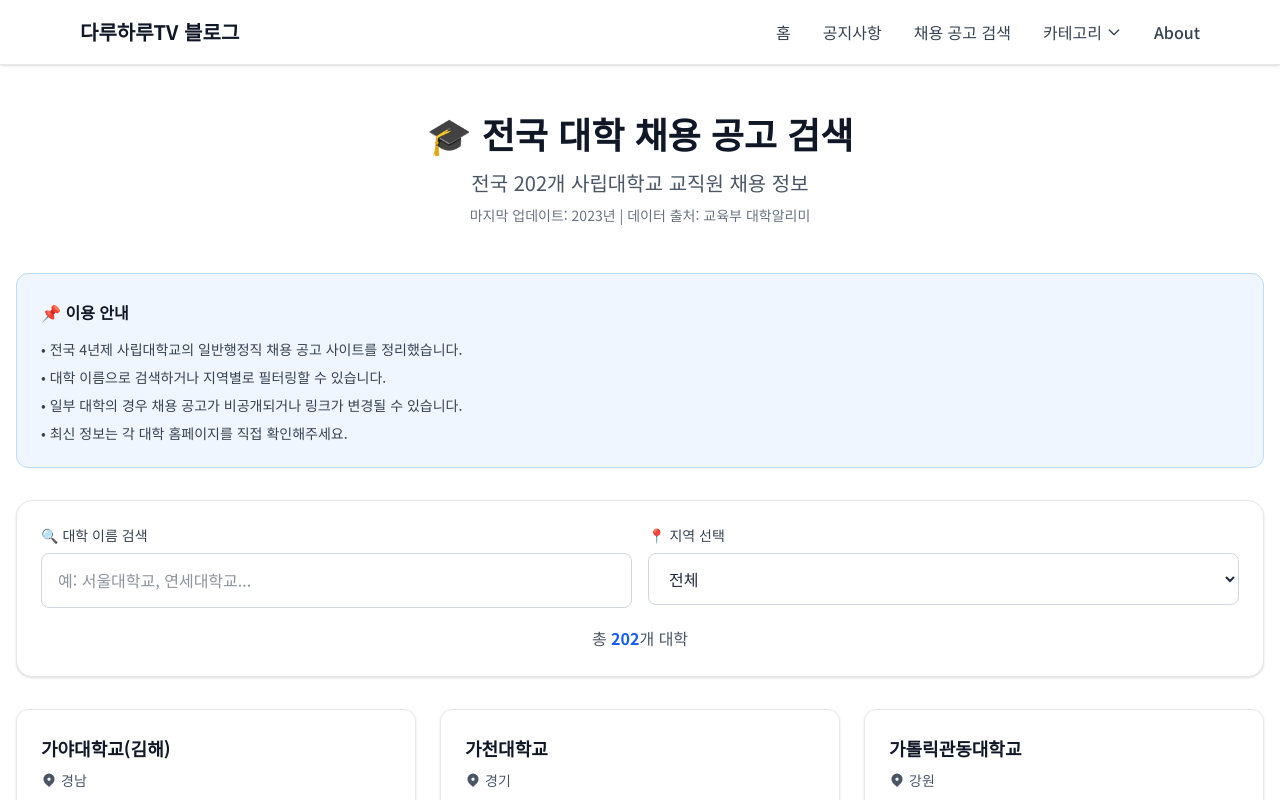
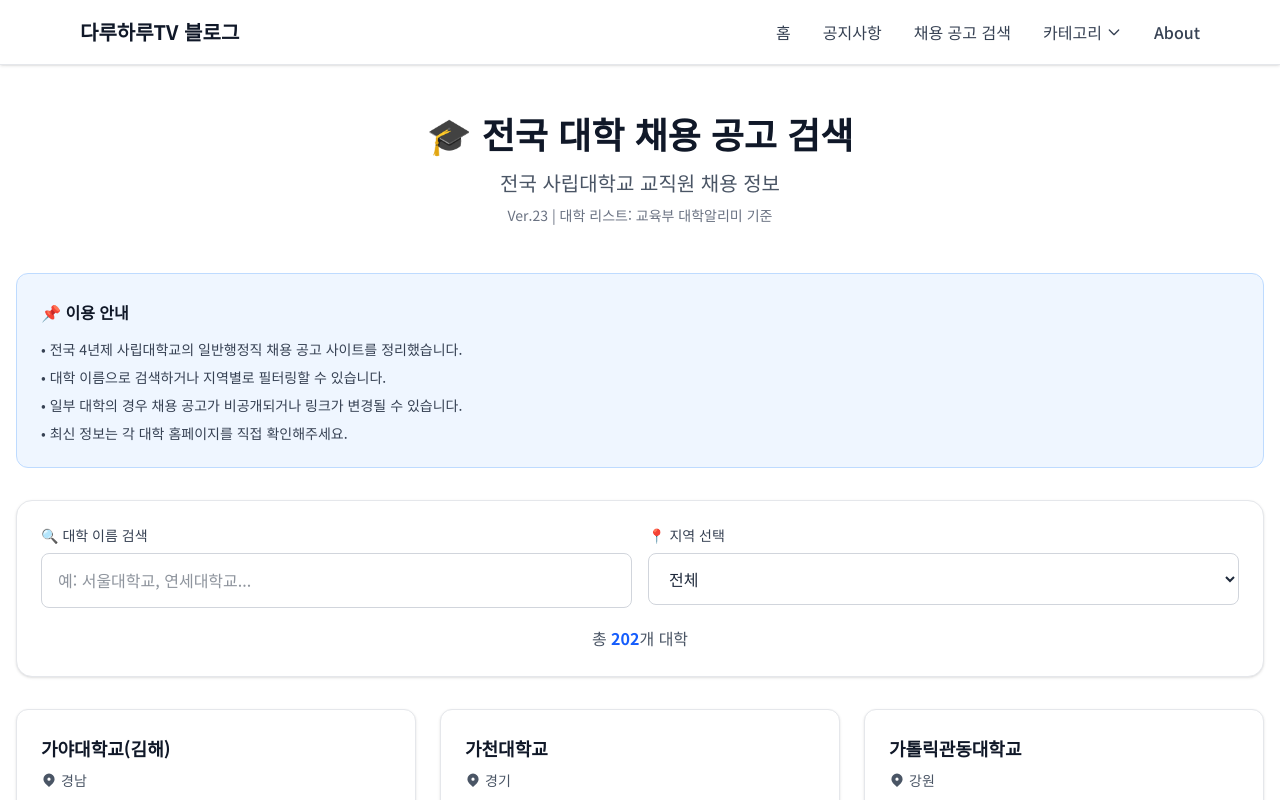
Before and after one commit to jsecolens/daruharutv-blog, a Next.js app: page /recruitment in a window 1280 px wide. Shown: the top 800 px of the page. Built offline with nearby package versions, Linux system fonts and the light colour scheme.

Commit message:
Update recruitment page header text
- Remove '202개' from title
- Change '마지막 업데이트: 2023년' to 'Ver.23'
- Update data source text to '대학 리스트: 교육부 대학알리미 기준'

LOCAL COMMIT - NOT FOR DEPLOYMENT

```diff
--- a/src/app/recruitment/page.tsx
+++ b/src/app/recruitment/page.tsx
@@ -43,10 +43,10 @@ export default function RecruitmentPage() {
           🎓 전국 대학 채용 공고 검색
         </h1>
         <p className="text-xl text-gray-600 mb-2">
-          전국 202개 사립대학교 교직원 채용 정보
+          전국 사립대학교 교직원 채용 정보
         </p>
         <p className="text-sm text-gray-500">
-          마지막 업데이트: {universitiesData.lastUpdated} | 데이터 출처: 교육부 대학알리미
+          Ver.23 | 대학 리스트: 교육부 대학알리미 기준
         </p>
       </header>
 
```
